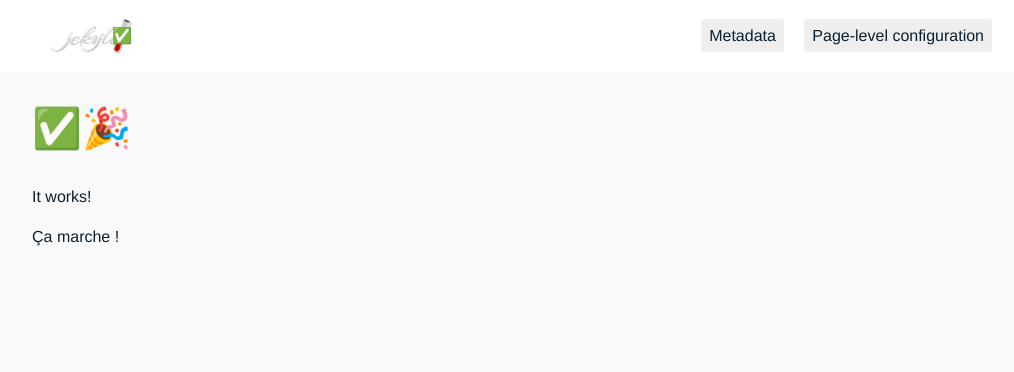
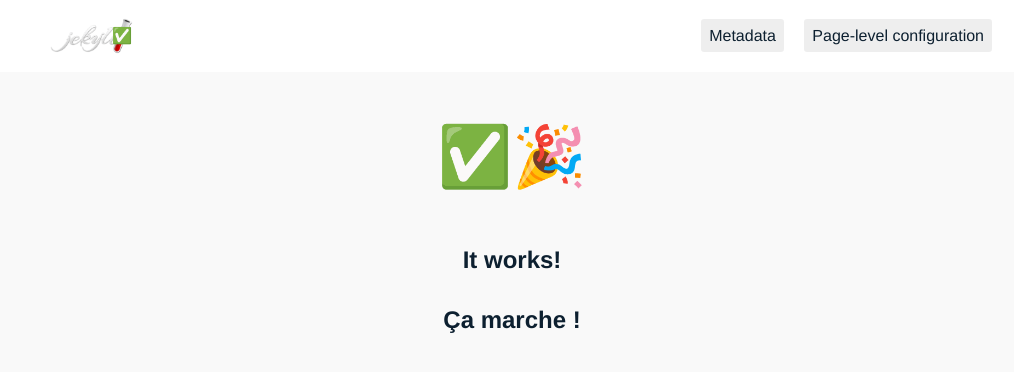
Before and after one commit to MattiSG/jekyll-template, a Jekyll site: the page built from _toplevel/0-index.md, in a window 1280 px wide. Shown: the top 372 px of the page, without its empty margins (128-1142 px from the left). Built offline with Jekyll 4.4.1, drawn with Linux system fonts in a browser that asks for light colours.

Commit message:
Add example of additional_css

```diff
--- a/_layouts/default.html
+++ b/_layouts/default.html
@@ -2,11 +2,11 @@
 <html lang="{{ page.lang | default: site.lang | default: "en" }}">
   <head>
     <meta charset="utf-8">
-    <link href="{{ site.baseurl }}/assets/css/global.css" rel="stylesheet" type="text/css" media="all">
-    <link href="{{ site.baseurl }}/assets/css/{{ page.layout }}.css" rel="stylesheet" type="text/css" media="all">
+    <link href="{{ site.baseurl }}/assets/css/global.css" rel="stylesheet" type="text/css" media="all"/>
+    <link href="{{ site.baseurl }}/assets/css/{{ page.layout }}.css" rel="stylesheet" type="text/css" media="all"/>
 
     {% for file in page.additional_css %}
-      <link rel="stylesheet" type="text/css" href="{% if file contains '://' %}{{ file }}{% else %}/assets/css/{{ file }}{% endif %}">
+      <link rel="stylesheet" type="text/css" href="{% if file contains '://' %}{{ file }}{% else %}{{ site.baseurl }}/assets/css/{{ file }}{% endif %}"/>
     {% endfor %}
 
     {% include metadata.html %}
--- /dev/null
+++ b/assets/css/homepage.css
@@ -0,0 +1,5 @@
+main {
+  text-align: center;
+  font-size: 150%;
+  font-weight: bold;
+}
```
Also changed, not shown: _toplevel/0-index.md (+1 -0 lines).
